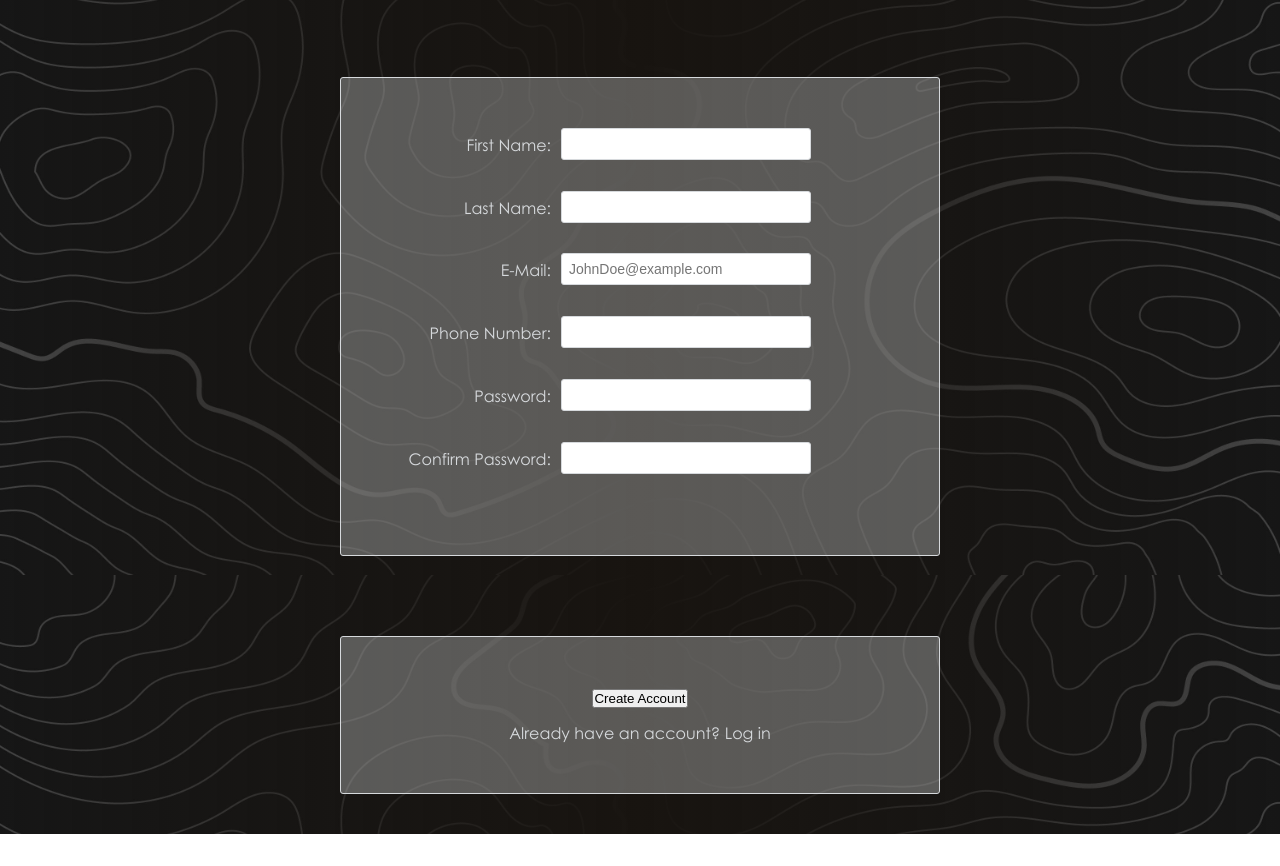
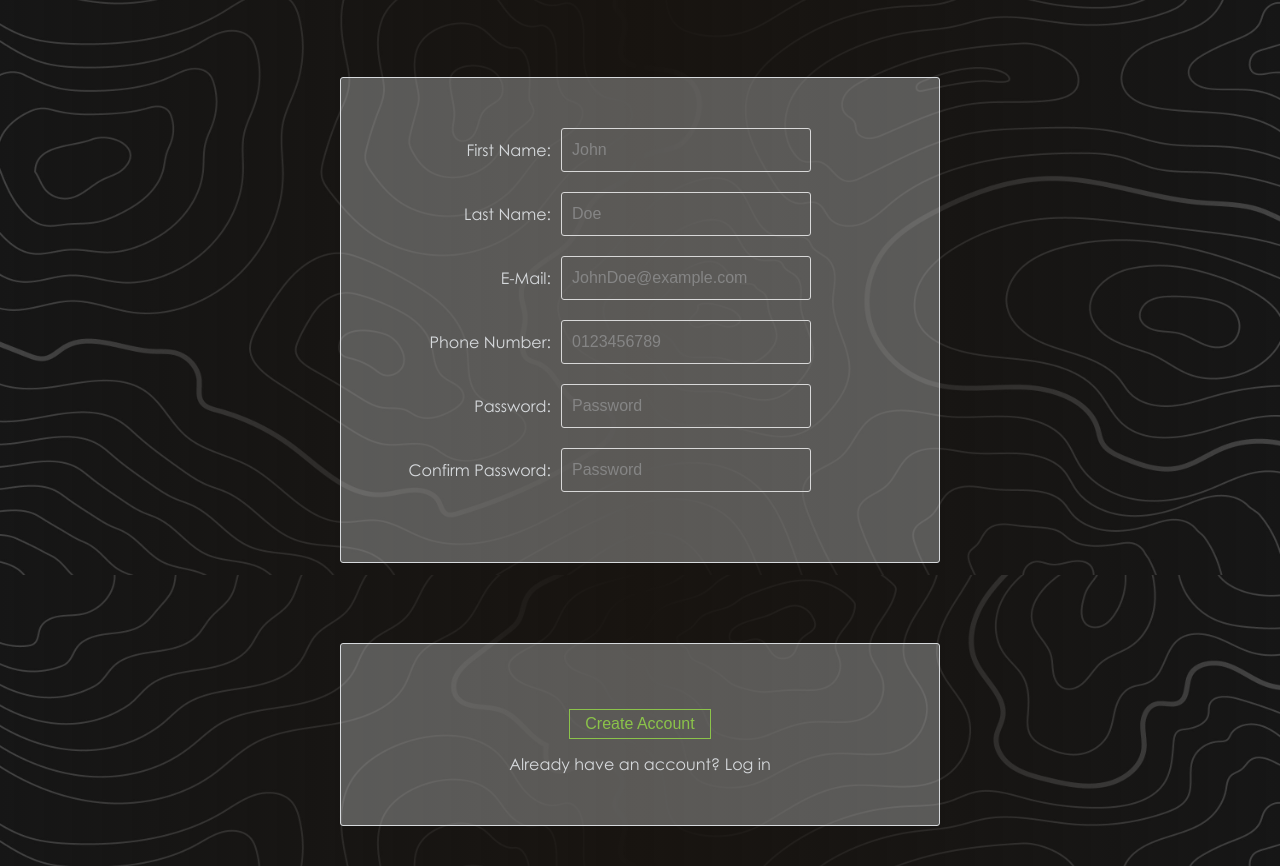
Before and after one commit to The-Snollygoster/Sign-up-Form, a plain HTML site: page index.html in a window 1280 px wide. Shown: the part 225-1091 px from the top of the page. Before the commit the page ends 1059 px from the top, so only its background shows below. Drawn offline with Linux system fonts and the light colour scheme.

Commit message:
Add input styling
I've changed the styling of the input boxes and
the submit button. I've added placeholders along
with new styling for valid/invalid settings per
input.

```diff
--- a/index.css
+++ b/index.css
@@ -54,19 +54,64 @@ body {
     flex-wrap: wrap;
 }
 
-.form-row input[type='text'],
-.form-row input[type='email'],
-.form-row input[type='number'] {
-    background-color: #FFFFFF;
+input[type='text'],
+input[type='email'],
+input[type='number'] {
+    width: 100%;
+    vertical-align: baseline;
+    outline: none;
     border: 1px solid #D6D9DC;
     border-radius: 3px;
-    width: 100%;
-    padding: 7px;
-    font-size: 14px;
+    background-color: transparent;
+    padding: 12px 10px 12px;
+    font-size: 16px;
+    font-size: 1rem;
+    transition: all 0.5s ease-in-out;
 }
 
-.form-row label {
-    margin-bottom: 15px;
+input:invalid {
+    border: 1px solid #b92326;
+    background-color: rgba(185, 35, 38, 0.25);
+}
+
+input:focus:invalid {
+    background-color: transparent;
+    border: 1px solid #b92326;
+}
+
+input:invalid {
+    color: #b92326;
+}
+
+input:invalid {
+    color: #b92326;
+}
+
+input:valid {
+    border: 1px solid #8BC34A;
+    background-color: rgba(139, 195, 74, 0.25);
+}
+
+input:focus:valid {
+    border: 1px solid #8BC34A;
+    background-color: transparent;
+}
+
+input:valid {
+    color: #8BC34A;
+}
+
+input:placeholder-shown {
+    background-color: transparent;
+    border: 1px solid #d8d8d8;
+}
+
+input::placeholder {
+    color: #858585;
+}
+
+input:focus::placeholder {
+    color: transparent;
 }
 
 .footer {
@@ -80,7 +125,21 @@ body {
 }
 
 button {
-    margin-bottom: 15px;
+    background-color: transparent;
+    border: 1px solid #8BC34A;
+    color: #8BC34A;
+    padding: 5px 15px;
+    font-size: 16px;
+    font-size: 1rem;
+    margin: 15px auto;
+    vertical-align: middle;
+    display: block;
+    cursor: pointer;
+}
+
+button:hover {
+    background-color: rgba(139, 195, 74, 0.25);
+    border: 1px solid #8BC34A;
 }
 
 @media only screen and (min-width: 700px) {
@@ -103,7 +162,7 @@ button {
     .form-row label {
         text-align: right;
         width: 170px;
-        margin-top: 7px;
+        margin-top: 12px;
         padding-right: 10px;
       }
 }
--- a/index.html
+++ b/index.html
@@ -16,27 +16,27 @@
     <form action="" method="post" class="sign-up-form">
         <div class="form-row">
             <label for="first-name">First Name:</label>
-            <input type="text" name="first-name" id="first-name">
+            <input type="text" name="first-name" id="first-name" placeholder="John" required>
         </div>
         <div class="form-row">
             <label for="last-name">Last Name:</label>
-            <input type="text" name="last-name" id="last-name">
+            <input type="text" name="last-name" id="last-name" placeholder="Doe" required>
         </div>
         <div class="form-row">
             <label for="email">E-Mail:</label>
-            <input type="email" name="email" id="email" placeholder="JohnDoe@example.com">
+            <input type="email" name="email" id="email" placeholder="JohnDoe@example.com" required>
         </div>
         <div class="form-row">
             <label for="phone-num">Phone Number:</label>
-            <input type="number" name="phone-num" id="phone-num">
+            <input type="number" name="phone-num" id="phone-num" placeholder="0123456789">
         </div>
         <div class="form-row">
             <label for="pswd">Password:</label>
-            <input type="text" name="pswd" id="pswd">
+            <input type="text" name="pswd" id="pswd" placeholder="Password" required>
         </div>
         <div class="form-row">
             <label for="pswd-confirm">Confirm Password:</label>
-            <input type="text" name="pswd-confirm" id="pswd-confirm">
+            <input type="text" name="pswd-confirm" id="pswd-confirm" placeholder="Password" required>
         </div>
     </form>
 
```
